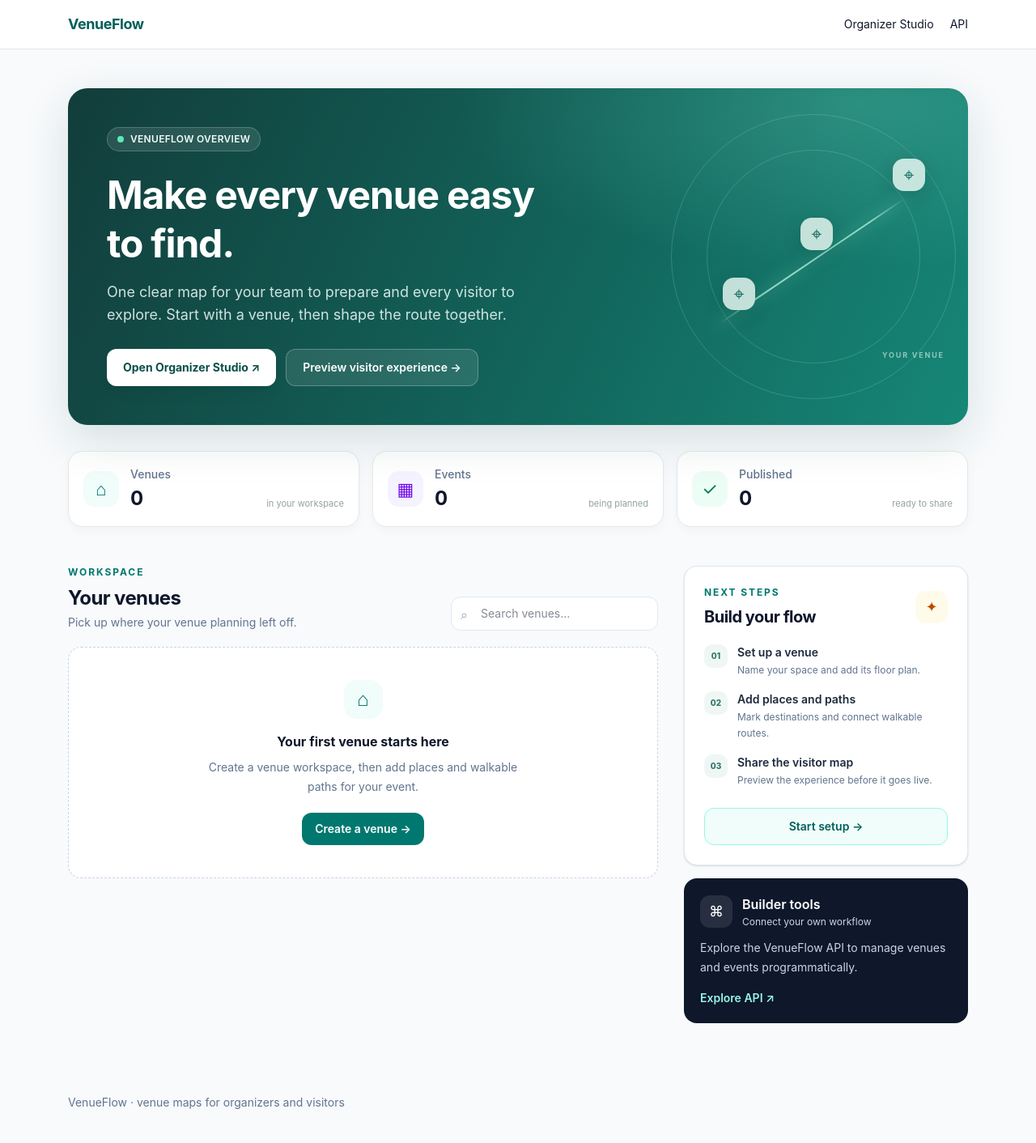
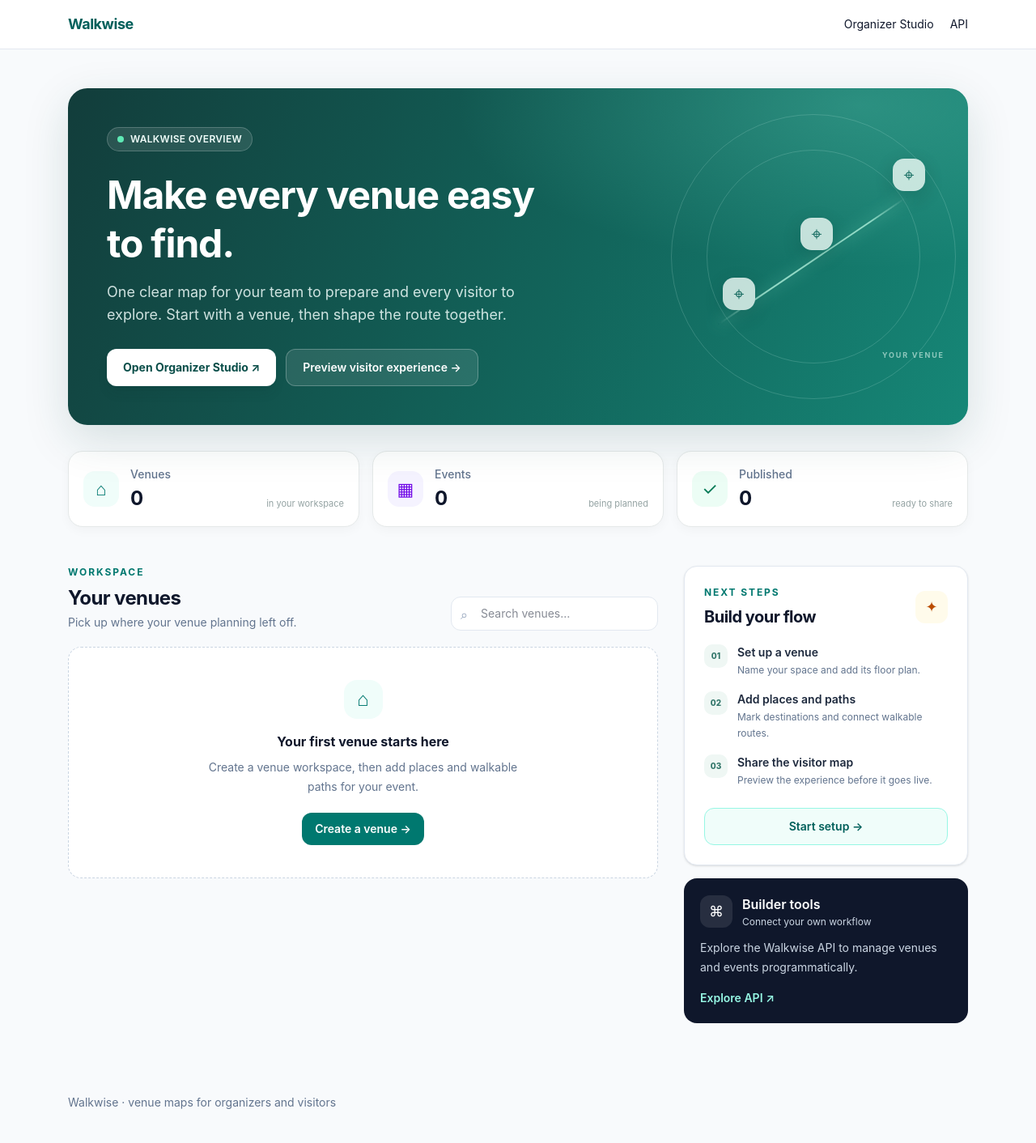
Before and after one commit to ALVINJOHNS/WalkWise, a Django app: page / in a window 1280 px wide. Shown: the whole page at 81% size. Run offline with Django 5.2, Linux system fonts and the light colour scheme; data that the repository does not hold is empty; parts of the project's set-up code (start-up, migrations or seed data) failed here and were passed over.

Commit message:
chore: rename product branding to Walkwise

```diff
--- a/api/venueflow/templates/venueflow/base.html
+++ b/api/venueflow/templates/venueflow/base.html
@@ -5,14 +5,14 @@
     <meta charset="utf-8">
     <meta name="viewport" content="width=device-width, initial-scale=1">
     <meta name="theme-color" content="#f7f8fa">
-    <title>{% block title %}VenueFlow{% endblock %}</title>
+    <title>{% block title %}Walkwise{% endblock %}</title>
     <link rel="stylesheet" href="{% static 'venueflow/css/app.css' %}">
     <script defer src="{% static 'venueflow/js/app.js' %}"></script>
   </head>
   <body class="min-h-screen bg-slate-50 font-sans text-slate-900">
     <header class="border-b border-slate-200 bg-white">
       <nav class="mx-auto flex max-w-6xl items-center justify-between px-5 py-4">
-        <a href="/" class="text-lg font-bold tracking-tight text-teal-800">VenueFlow</a>
+        <a href="/" class="text-lg font-bold tracking-tight text-teal-800">Walkwise</a>
         <button class="rounded-lg border px-3 py-2 text-sm md:hidden" data-menu-toggle aria-expanded="false">Menu</button>
         <div class="hidden items-center gap-5 text-sm md:flex" data-menu>
           <a href="/organizer/" class="hover:text-teal-700">Organizer Studio</a>
@@ -22,6 +22,6 @@
       <div class="hidden border-t px-5 py-3 md:hidden" data-mobile-menu><a href="/organizer/">Organizer Studio</a></div>
     </header>
     {% block content %}{% endblock %}
-    <footer class="mx-auto max-w-6xl px-5 py-10 text-sm text-slate-500">VenueFlow · venue maps for organizers and visitors</footer>
+    <footer class="mx-auto max-w-6xl px-5 py-10 text-sm text-slate-500">Walkwise · venue maps for organizers and visitors</footer>
   </body>
 </html>
--- a/api/venueflow/templates/venueflow/home.html
+++ b/api/venueflow/templates/venueflow/home.html
@@ -1,10 +1,10 @@
 {% extends "venueflow/base.html" %}
-{% block title %}Overview — VenueFlow{% endblock %}
+{% block title %}Overview — Walkwise{% endblock %}
 {% block content %}
 <main class="mx-auto max-w-6xl px-5 py-8 sm:py-12">
   <section class="overview-hero relative overflow-hidden rounded-3xl p-6 text-white sm:p-10 lg:p-12">
     <div class="relative z-10 max-w-2xl">
-      <div class="inline-flex items-center gap-2 rounded-full border border-white/20 bg-white/10 px-3 py-1.5 text-xs font-semibold tracking-wide text-teal-50"><span class="h-2 w-2 rounded-full bg-emerald-300"></span> VENUEFLOW OVERVIEW</div>
+      <div class="inline-flex items-center gap-2 rounded-full border border-white/20 bg-white/10 px-3 py-1.5 text-xs font-semibold tracking-wide text-teal-50"><span class="h-2 w-2 rounded-full bg-emerald-300"></span> WALKWISE OVERVIEW</div>
       <h1 class="mt-6 max-w-xl text-4xl font-bold leading-tight tracking-tight sm:text-5xl">Make every venue easy to find.</h1>
       <p class="mt-4 max-w-xl text-base leading-7 text-teal-50/85 sm:text-lg">One clear map for your team to prepare and every visitor to explore. Start with a venue, then shape the route together.</p>
       <div class="mt-7 flex flex-wrap gap-3">
@@ -51,7 +51,7 @@
         </ol>
         <button class="flow-button mt-6 w-full rounded-xl border border-teal-200 bg-teal-50 px-4 py-3 text-sm font-semibold text-teal-800 transition hover:bg-teal-100" type="button" data-flow-target="/organizer/" data-flow-name="Setup guide">Start setup <span aria-hidden="true">→</span></button>
       </div>
-      <div class="rounded-2xl bg-slate-900 p-5 text-white"><div class="flex items-center gap-3"><span class="grid h-10 w-10 place-items-center rounded-xl bg-white/10 text-lg">⌘</span><div><h3 class="font-semibold">Builder tools</h3><p class="mt-0.5 text-xs text-slate-300">Connect your own workflow</p></div></div><p class="mt-3 text-sm leading-6 text-slate-300">Explore the VenueFlow API to manage venues and events programmatically.</p><button class="flow-button mt-4 text-sm font-semibold text-teal-200 transition hover:text-white" type="button" data-flow-target="/api/" data-flow-name="API browser">Explore API <span aria-hidden="true">↗</span></button></div>
+      <div class="rounded-2xl bg-slate-900 p-5 text-white"><div class="flex items-center gap-3"><span class="grid h-10 w-10 place-items-center rounded-xl bg-white/10 text-lg">⌘</span><div><h3 class="font-semibold">Builder tools</h3><p class="mt-0.5 text-xs text-slate-300">Connect your own workflow</p></div></div><p class="mt-3 text-sm leading-6 text-slate-300">Explore the Walkwise API to manage venues and events programmatically.</p><button class="flow-button mt-4 text-sm font-semibold text-teal-200 transition hover:text-white" type="button" data-flow-target="/api/" data-flow-name="API browser">Explore API <span aria-hidden="true">↗</span></button></div>
     </aside>
   </section>
   <div class="flow-toast" role="status" aria-live="polite" data-flow-toast hidden></div>
--- a/api/venueflow/templates/venueflow/organizer.html
+++ b/api/venueflow/templates/venueflow/organizer.html
@@ -1,6 +1,6 @@
 {% extends "venueflow/base.html" %}
 {% load static %}
-{% block title %}Organizer Studio — VenueFlow{% endblock %}
+{% block title %}Organizer Studio — Walkwise{% endblock %}
 {% block content %}
 <main class="mx-auto max-w-6xl px-5 py-12">
   <a href="/" class="text-sm font-medium text-teal-700">← Home</a>
--- a/api/venueflow/templates/venueflow/visitor.html
+++ b/api/venueflow/templates/venueflow/visitor.html
@@ -1,9 +1,9 @@
 {% extends "venueflow/base.html" %}
 {% load static %}
-{% block title %}{{ venue.name }} — VenueFlow{% endblock %}
+{% block title %}{{ venue.name }} — Walkwise{% endblock %}
 {% block content %}
 <main class="mx-auto max-w-6xl px-5 py-12">
-  <a href="/" class="text-sm font-medium text-teal-700">← VenueFlow</a>
+  <a href="/" class="text-sm font-medium text-teal-700">← Walkwise</a>
   <p class="mt-8 text-sm font-semibold uppercase tracking-wider text-teal-700">Visitor map</p>
   <h1 class="mt-2 text-3xl font-bold">{{ venue.name }}</h1>
   <p class="mt-3 text-slate-600">The visitor map and path navigation for this venue are ready for feature work.</p>
--- a/package.json
+++ b/package.json
@@ -1,5 +1,5 @@
 {
-  "name": "venueflow-assets",
+  "name": "walkwise-assets",
   "private": true,
   "version": "0.1.0",
   "type": "module",
```
Also changed, not shown: AI_USAGE.md (+3 -1 lines), docs/architecture.md (+1 -1 lines), CHANGELOG.md, README.md, api/venueflow/static/venueflow/css/app.css, package-lock.json.
